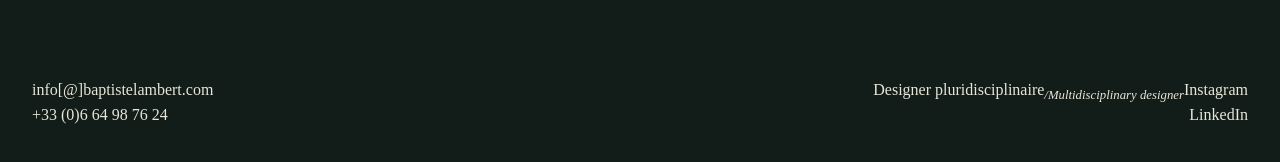
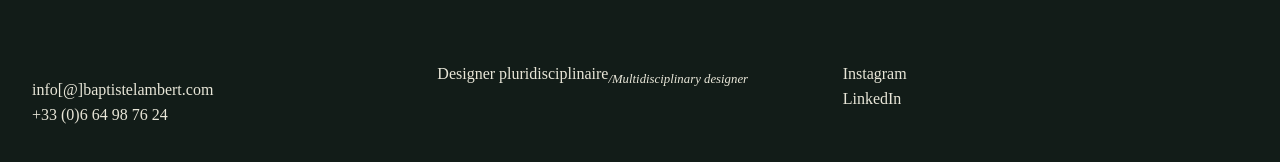
Before and after one commit to BaptisteLambertDesign/baptistelambert.github.io, a plain HTML site: page index.html in a window 1280 px wide. Shown: the part 230-392 px from the top of the page. Drawn offline with Linux system fonts and the light colour scheme; a web font is replaced by a local one.

Commit message:
Update index.html

```diff
--- a/index.html
+++ b/index.html
@@ -129,15 +129,12 @@
       text-align: left;
     }
 
-    .footer-center {
-      margin: 1rem 0;
-      text-align: center;
-    }
-
-    .footer-right {
-      margin: 1rem 0;
-      text-align: right;
-    }
+.footer-right {
+  flex: 1 1 200px;
+}
+.footer-center {
+  flex: 1 1 200px;
+}
 
     footer a {
       color: var(--texte);
@@ -164,9 +161,10 @@
         margin-top: 1rem;
       }
 
-      main {
-        flex-direction: column;
-      }
+main {
+  max-width: 1200px;
+  margin: 0 auto;
+}
 
       .project-text {
         position: static;
```
